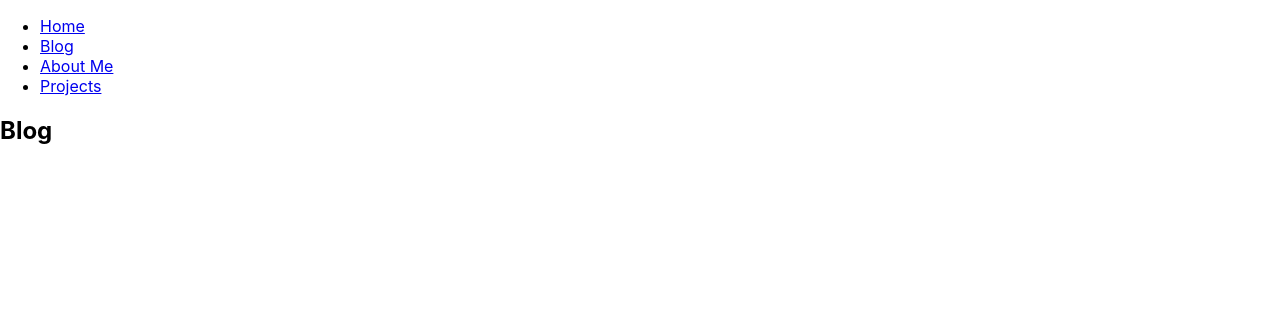
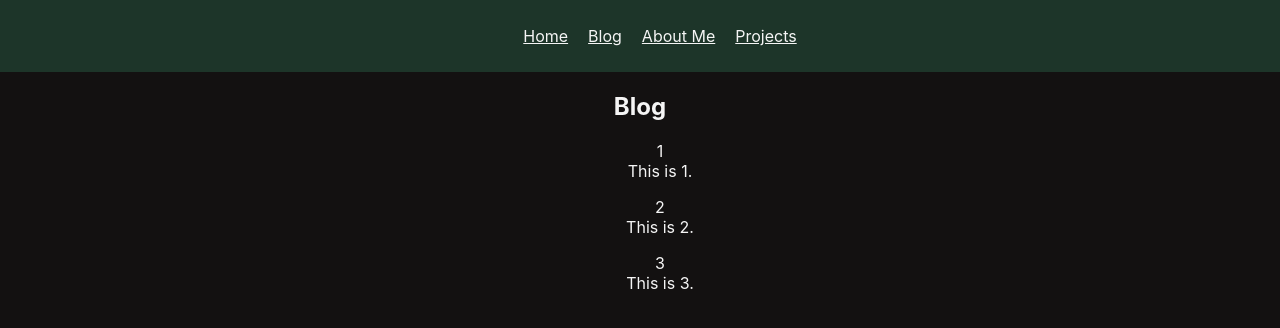
Before and after one commit to WDI-SEA/react-router-portfolio, a React (Create React App) app: page /blog in a window 1280 px wide. Shown: the top 328 px of the page. Built offline with nearby package versions, Linux system fonts and the light colour scheme.

Commit message:
added styling, displaying blog posts

```diff
--- a/src/App.css
+++ b/src/App.css
@@ -1,38 +1,25 @@
-.App {
+* {
   text-align: center;
+  background-color: rgb(19, 17, 17);
+  color: whitesmoke;
 }
 
-.App-logo {
-  height: 40vmin;
-  pointer-events: none;
+.header {
+  background-color: rgb(29, 53, 41);
 }
 
-@media (prefers-reduced-motion: no-preference) {
-  .App-logo {
-    animation: App-logo-spin infinite 20s linear;
-  }
+.nav {
+  list-style: none;
+  display: inline-flex;
+  background-color: rgb(29, 53, 41);
 }
 
-.App-header {
-  background-color: #282c34;
-  min-height: 100vh;
-  display: flex;
-  flex-direction: column;
-  align-items: center;
-  justify-content: center;
-  font-size: calc(10px + 2vmin);
-  color: white;
+.links {
+  padding: 10px;
+  background-color: rgb(29, 53, 41);
+  text-decoration: none;
 }
 
-.App-link {
-  color: #61dafb;
+.posts {
+  list-style: none;
 }
-
-@keyframes App-logo-spin {
-  from {
-    transform: rotate(0deg);
-  }
-  to {
-    transform: rotate(360deg);
-  }
-}
--- a/src/App.js
+++ b/src/App.js
@@ -7,13 +7,21 @@ import Header from './components/partials/Header';
 import { BrowserRouter, Route, Routes } from 'react-router-dom'
 
 function App() {
+  let posts = [
+    {title: '1', body: 'This is 1.'},
+    {title: '2', body: 'This is 2.'},
+    {title: '3', body: 'This is 3.'}
+  ]
   return (
     <BrowserRouter>
     <Header />
     <Routes>
       <Route path='/' element={<Home />} />
       <Route path='/about' element={<About />} />
-      <Route path='/blog' element={<Blog />} />
+      <Route path='/blog' element={<Blog
+        posts={posts}
+        />}
+      />
       <Route path='/projects' element={<Projects />} />
     </Routes>
     </BrowserRouter>
--- a/src/components/pages/Blog.js
+++ b/src/components/pages/Blog.js
@@ -2,8 +2,19 @@ import React, { Component } from 'react'
 
 export default class Blog extends Component {
     render() {
+        let allPosts = this.props.posts.map((t) =>{
+            return (
+                <ul className='posts'>
+                    <li>{t.title}</li>
+                    <li>{t.body}</li>
+                </ul>
+            )
+        })
         return(
-            <h2>Blog</h2>
+            <div>
+                <h2>Blog</h2>
+                {allPosts}
+            </div>
         )
     }
 }
--- a/src/components/partials/Header.js
+++ b/src/components/partials/Header.js
@@ -5,12 +5,12 @@ export default class Header extends Component {
     render() {
         return(
             <header>
-                <nav>
-                    <ul>
-                        <li><Link to='/'>Home</Link></li>
-                        <li><Link to='/blog'>Blog</Link></li>
-                        <li><Link to='/about'>About Me</Link></li>
-                        <li><Link to='/projects'>Projects</Link></li>
+                <nav className='header'>
+                    <ul className='nav'>
+                        <Link to='/'><li className='links'>Home</li></Link>
+                        <Link to='/blog'><li className='links'>Blog</li></Link>
+                        <Link to='/about'><li className='links'>About Me</li></Link>
+                        <Link to='/projects'><li className='links'>Projects</li></Link>
                     </ul>
                 </nav>
             </header>
```
